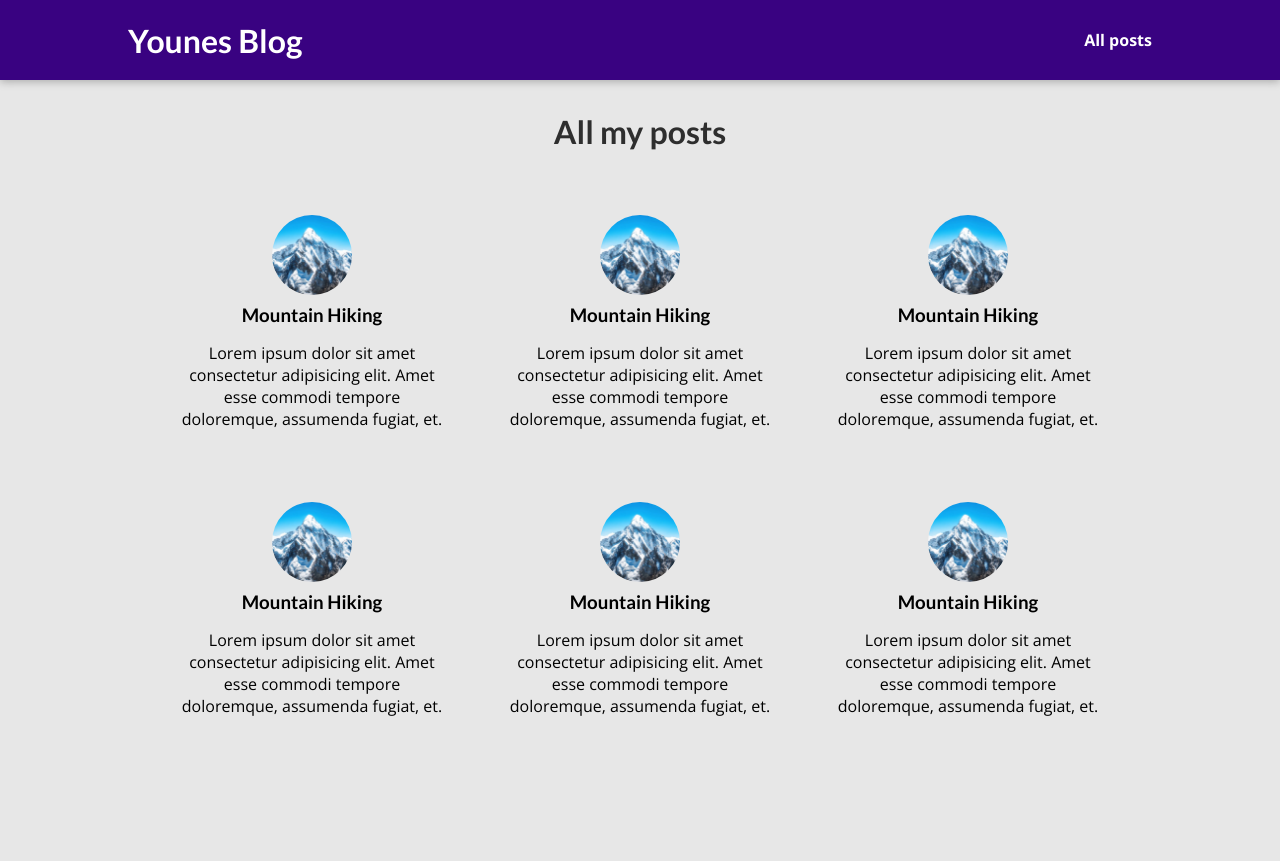
After one commit to MalYou/my_site, a Django app: template blog/templates/blog/posts.html in a window 1280 px wide. The commit adds this page. Run offline with Django 3.2, Linux system fonts and the light colour scheme; the template is opened without the code that fills it, so the values that code supplies are empty.

Commit message:
All posts ui

```diff
--- /dev/null
+++ b/blog/static/blog/post.css
@@ -0,0 +1,43 @@
+.post {
+  display: flex;
+  flex-direction: column;
+  align-items: center;
+  text-align: center;
+}
+
+.post a {
+  text-decoration: none;
+  color: black;
+  transition: all 0.2s ease;
+  padding: 1rem;
+}
+
+.post a:hover,
+.post a:active {
+  transform: scale(1.1);
+  background-color: #390281;
+  color: white;
+}
+
+.post img {
+  width: 5rem;
+  height: 5rem;
+  object-fit: cover;
+  border-radius: 50%;
+}
+
+.post h3 {
+  margin: 0.25rem 0;
+}
+
+.post time {
+  color: #666666;
+  margin: 0.25rem;
+  font-style: italic;
+  font-size: 0.85rem;
+}
+
+.post:hover time,
+.post:active time {
+  color: white;
+}
--- /dev/null
+++ b/blog/static/blog/posts.css
@@ -0,0 +1,30 @@
+body {
+  background-color: #e7e7e7;
+}
+
+#main-navigation {
+  background-color: #390281;
+  box-shadow: 0 2px 8px rgba(0, 0, 0, 0.25);
+}
+
+#all-posts {
+  margin: 7rem auto;
+  width: 90%;
+  max-width: 60rem;
+}
+
+#all-posts h2 {
+  text-align: center;
+  font-size: 2rem;
+  color: #2e2e2e;
+  margin: 3rem 0;
+}
+
+ul {
+  list-style: none;
+  margin: 0;
+  padding: 0;
+  display: grid;
+  grid-template-columns: repeat(auto-fill, minmax(17rem, 1fr));
+  gap: 1.5rem;
+}
--- /dev/null
+++ b/blog/templates/blog/includes/post.html
@@ -0,0 +1,16 @@
+{% load static %}
+
+<li>
+    <article class="post">
+        <a href="">
+            <img src="{% static 'blog/images/mountain.jpg' %}" alt="">
+            <div class="post__containt">
+                <h3>Mountain Hiking</h3>
+                <p>Lorem ipsum dolor sit amet consectetur adipisicing elit.
+                    Amet esse commodi tempore doloremque, assumenda fugiat,
+                    et.
+                </p>
+            </div>
+        </a>
+    </article>
+</li>
--- /dev/null
+++ b/blog/templates/blog/posts.html
@@ -0,0 +1,25 @@
+{% extends 'base.html' %}
+{% load static %}
+
+{% block title %}
+    Posts
+{% endblock %}
+
+{% block css_files %}
+    <link rel="stylesheet" href="{% static 'blog/post.css' %}">
+    <link rel="stylesheet" href="{% static 'blog/posts.css' %}">
+{% endblock %}
+
+{% block content %}
+    <section id="all-posts">
+        <h2>All my posts</h2>
+        <ul>
+            {% include 'blog/includes/post.html' %}
+            {% include 'blog/includes/post.html' %}
+            {% include 'blog/includes/post.html' %}
+            {% include 'blog/includes/post.html' %}
+            {% include 'blog/includes/post.html' %}
+            {% include 'blog/includes/post.html' %}
+        </ul>
+    </section>
+{% endblock %}
--- a/blog/views.py
+++ b/blog/views.py
@@ -4,7 +4,7 @@ def index(request):
     return render(request, 'blog/index.html')
 
 def posts(request):
-    pass
+    return render(request, 'blog/posts.html')
 
 def post_detail(request, slug):
     pass
--- a/templates/partials/_navbar.html
+++ b/templates/partials/_navbar.html
@@ -1,6 +1,6 @@
 <header id="main-navigation">
-    <h1><a href="">Younes Blog</a></h1>
+    <h1><a href="{% url 'index' %}">Younes Blog</a></h1>
     <nav>
-        <a href="">All posts</a>
+        <a href="{% url 'posts' %}">All posts</a>
     </nav>
 </header>
```
Also changed, not shown: blog/static/blog/index.css (+0 -21 lines), blog/templates/blog/index.html (+2 -14 lines).
